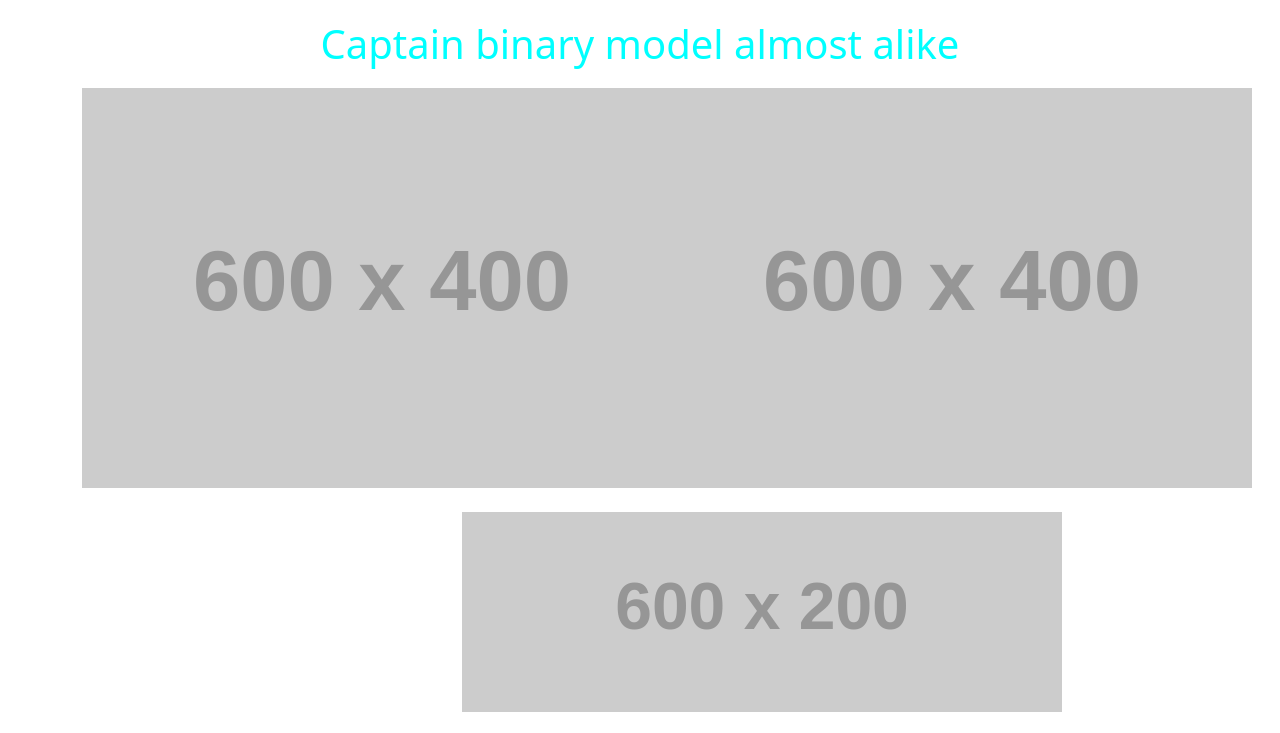
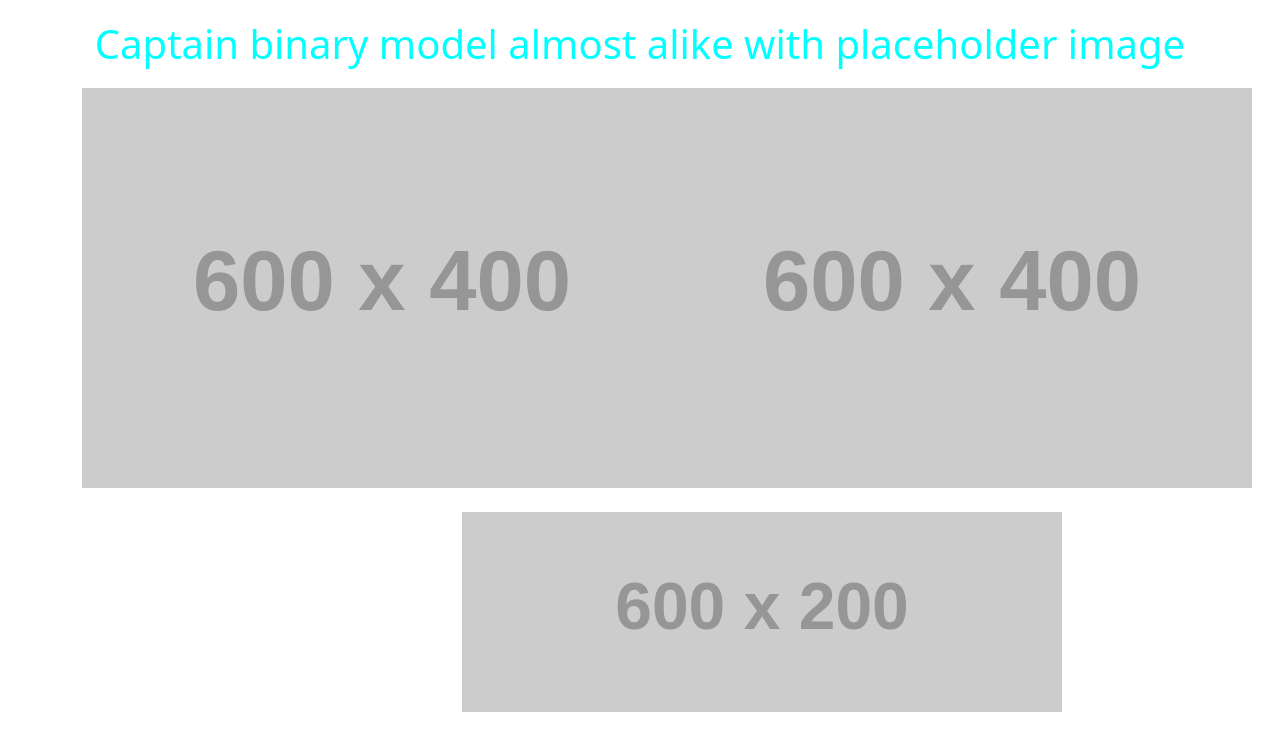
Before and after one commit to rezaul1176/bootstrap-1st2nd-class, a plain HTML site: page index.html in a window 1280 px wide. Shown: the top 733 px of the page. Drawn offline with Linux system fonts and the light colour scheme; placeholder pictures from the web are drawn by us.

Commit message:
2nd commit

```diff
--- a/index.html
+++ b/index.html
@@ -9,7 +9,7 @@
     <link rel="stylesheet" href="./css/style.css">
 </head>
 <body>
-   <h1 class="text">Captain binary model almost alike</h1>
+   <h1 class="text">Captain binary model almost alike with placeholder image</h1>
     <div class="container">
         <div class="row">
             <div class="col-6">
```
